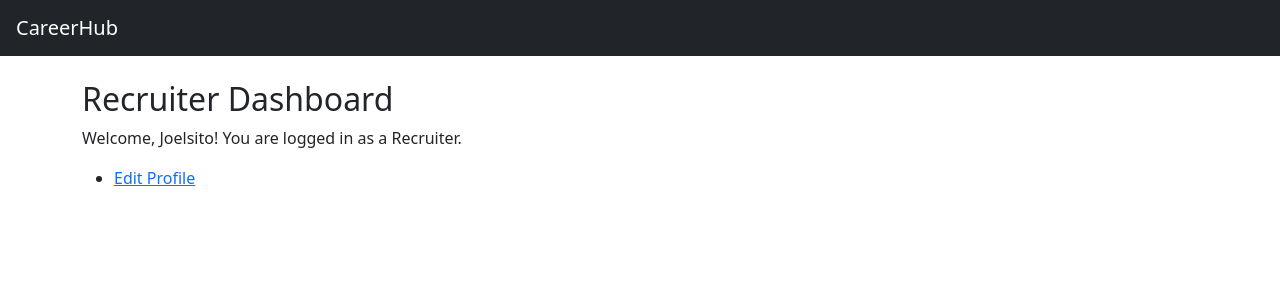
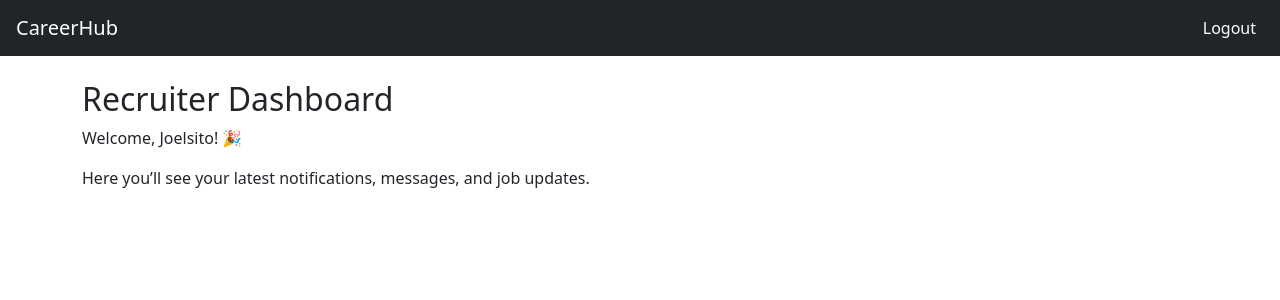
Before and after one commit to Joel-sari/CareerHub, a Django app: page /accounts/dashboard/recruiter/ in a window 1280 px wide. Shown: the top 300 px of the page. Run offline with Django 5.2, Linux system fonts and the light colour scheme; a user stored in the database is signed in; some libraries are stand-ins or nearby versions.

Commit message:
Created a Navbar for navigation purposes that dynamically switches depending on user role. This allows for smooth transitions between pages

```diff
--- a/CareerHub/CareerHub/settings.py
+++ b/CareerHub/CareerHub/settings.py
@@ -45,6 +45,7 @@
     'django.contrib.staticfiles',
     'home',
     'accounts',
+    "widget_tweaks",
 ]
 
 MIDDLEWARE = [
--- a/CareerHub/accounts/templates/accounts/recruiter_dashboard.html
+++ b/CareerHub/accounts/templates/accounts/recruiter_dashboard.html
@@ -1,6 +1,4 @@
 {% extends "base.html" %} {% block content %}
-
-<h2>Recruiter Dashboard</h2>
 
 <!--
   This page is shown AFTER a recruiter logs in.
@@ -11,13 +9,8 @@
       • View applicants
 -->
 
-<p>Welcome, {{ user.username }}! You are logged in as a Recruiter.</p>
-
-<nav>
-  <ul>
-    <li><a href="{% url 'recruiter_onboarding' %}">Edit Profile</a></li>
-    <!-- Add more links here as features grow -->
-  </ul>
-</nav>
+<h2>Recruiter Dashboard</h2>
+<p>Welcome, {{ user.username }}! 🎉</p>
+<p>Here you’ll see your latest notifications, messages, and job updates.</p>
 
 {% endblock %}
--- a/CareerHub/accounts/urls.py
+++ b/CareerHub/accounts/urls.py
@@ -29,6 +29,17 @@
 
 
     # ---------------------------------------------------
+    # PLACEHOLDER ROUTES (for future features)
+    # ---------------------------------------------------
+    # Recruiter features
+    path("recruiter/post-job/", views.post_job_placeholder, name="post_job"),  # TODO: implement view
+    path("recruiter/view-candidates/", views.view_candidates_placeholder, name="view_candidates"),  # TODO: implement view
+
+    # Job Seeker features
+    path("jobseeker/search-jobs/", views.search_jobs_placeholder, name="search_jobs"),  # TODO: implement view
+
+
+    # ---------------------------------------------------
     # ONBOARDING ROUTES
     # ---------------------------------------------------
     # After signup, Job Seekers complete their profile
--- a/CareerHub/accounts/views.py
+++ b/CareerHub/accounts/views.py
@@ -8,6 +8,7 @@
     return render(request, "accounts/jobseeker_dashboard.html")
 
 from django.shortcuts import render, redirect
+from django.http import HttpResponse
 from django.contrib.auth import login
 from django.contrib.auth.decorators import login_required
 from django.contrib.auth.views import LoginView
@@ -117,3 +118,19 @@
         "form": form,
         "title": "Complete your Recruiter profile"
     })
+
+
+# -------------------------------------------------------
+# Placeholder Views for Future Features
+# -------------------------------------------------------
+@login_required
+def post_job_placeholder(request):
+    return HttpResponse("Placeholder: Post Job page coming soon.")
+
+@login_required
+def view_candidates_placeholder(request):
+    return HttpResponse("Placeholder: View Candidates page coming soon.")
+
+@login_required
+def search_jobs_placeholder(request):
+    return HttpResponse("Placeholder: Job Search page coming soon.")
--- a/CareerHub/templates/base.html
+++ b/CareerHub/templates/base.html
@@ -16,9 +16,58 @@
     <link rel="stylesheet" href="{% static 'css/style.css' %}" />
   </head>
   <body>
+    {% if user.is_authenticated %}
     <nav class="navbar navbar-dark bg-dark px-3">
       <a class="navbar-brand text-white" href="/">CareerHub</a>
+      <ul class="navbar-nav flex-row ms-auto">
+        {% if user.role == 'recruiter' %}
+        <li class="nav-item mx-2">
+          <a class="nav-link text-white" href="#">Post Job (Coming Soon)</a>
+        </li>
+        <li class="nav-item mx-2">
+          <a class="nav-link text-white" href="#"
+            >View Candidates (Coming Soon)</a
+          >
+        </li>
+        <li class="nav-item mx-2">
+          <a
+            class="nav-link text-white"
+            href="{% url 'recruiter_onboarding' %}"
+          >
+            >Edit Profile</a
+          >
+        </li>
+        {% elif user.role == 'job_seeker' %}
+
+        <li class="nav-item mx-2">
+          <a class="nav-link text-white" href="#">Search Jobs (Coming Soon)</a>
+        </li>
+        <li class="nav-item mx-2">
+          <a class="nav-link text-white" href="{% url 'jobseeker_onboarding' %}"
+            >Edit Profile</a
+          >
+        </li>
+
+        {% endif %}
+        <li class="nav-item mx-2">
+          <form
+            method="post"
+            action="{% url 'logout' %}"
+            style="display: inline"
+          >
+            {% csrf_token %}
+            <button
+              type="submit"
+              class="nav-link text-white bg-transparent border-0 p-0 m-0"
+              style="cursor: pointer; text-decoration: none"
+            >
+              Logout
+            </button>
+          </form>
+        </li>
+      </ul>
     </nav>
+    {% endif %}
 
     <div class="container mt-4">{% block content %}{% endblock %}</div>
   </body>
```
Also changed, not shown: CareerHub/accounts/templates/accounts/jobseeker_dashboard.html (+2 -18 lines), CareerHub/accounts/templates/accounts/recruiter_profile_form.html (+6 -6 lines), CareerHub/accounts/templates/accounts/signup.html (+82 -14 lines), CareerHub/db.sqlite3.
